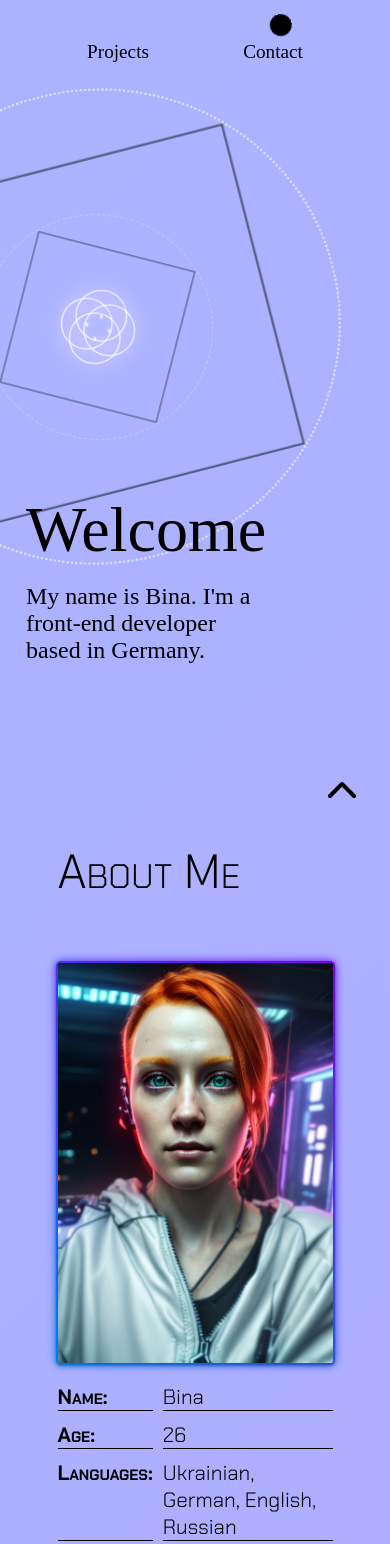
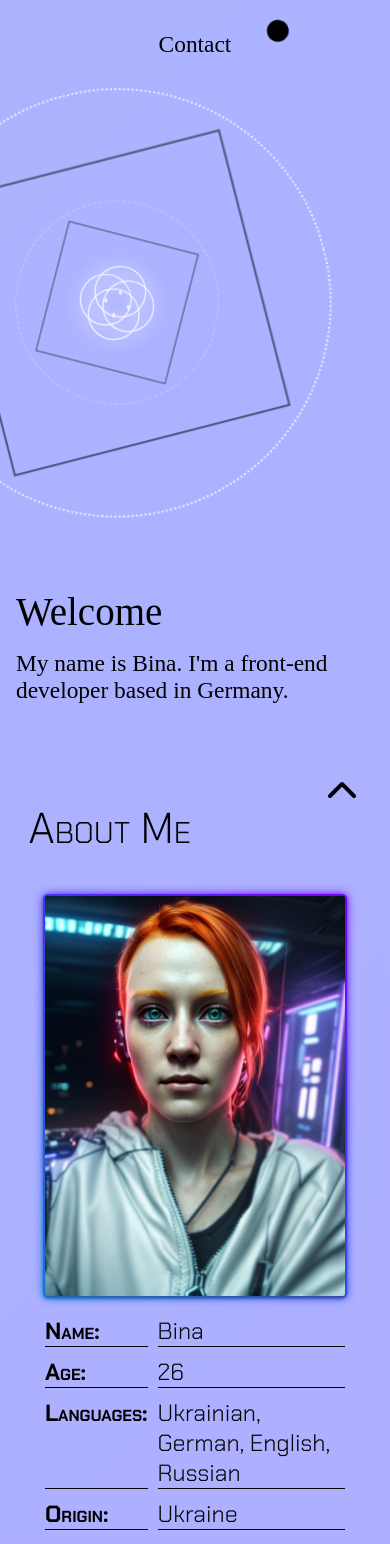
Before and after one commit to b-na/b-na.github.io, a React (Create React App) app: page / in a window 390 px wide. Shown: the part 84-1628 px from the top of the page. Built offline with nearby package versions, Linux system fonts and the light colour scheme; a web font is replaced by a local one.

Commit message:
optimisation for small screen

```diff
--- a/src/App.css
+++ b/src/App.css
@@ -14,7 +14,6 @@
 }
 * {
   box-sizing: border-box;
-  max-width: 100vw;
   scroll-behavior: smooth;
 }
 
@@ -37,6 +36,11 @@
   background-color: rgb(63, 63, 63);
 }
 
+@media screen and (max-width: 800px) {
+  *::-webkit-scrollbar {
+    display: none;
+  }
+}
 html {
   width: 100vw;
   overflow-x: hidden;
@@ -49,7 +53,7 @@ p, h2 {
 
 h2 {
   font-variant: small-caps;
-  font-size: 3rem;
+  font-size: 2.7rem;
 }
 
 a, #switch {
@@ -110,19 +114,21 @@ body #switch:hover {
   height: -moz-max-content;
   height: max-content;
   width: 100%;
+  max-width: 100vw;
   display: flex;
   flex-direction: column;
   justify-content: space-between;
   align-items: flex-start;
   padding-bottom: 40px;
-  overflow-x: hidden;
 }
 #welcome #lines {
   position: absolute;
   top: 25%;
   right: 25%;
-  width: 400px;
-  height: 400px;
+  width: 90vw;
+  height: 90vw;
+  max-width: 400px;
+  max-height: 400px;
   border-radius: 50%;
   transform-origin: center center;
   z-index: -1;
@@ -265,7 +271,7 @@ body #switch:hover {
   height: max-content;
   flex-direction: row;
   flex-wrap: wrap;
-  padding: 40px;
+  padding: 40px 0;
   justify-content: space-around;
   animation: slide-down 1s ease;
 }
@@ -279,9 +285,9 @@ body #switch:hover {
 }
 #welcome #nav-bar a {
   position: relative;
-  margin: 0 20px;
-  padding: 20px;
-  font-size: 1.2rem;
+  margin: 0;
+  padding: 15px;
+  font-size: 1.5rem;
   color: black;
   font-family: "Chelsea Market", cursive;
   border-radius: 8px;
@@ -319,14 +325,12 @@ body #switch:hover {
 }
 #welcome #text-container {
   width: 70%;
-  min-width: -moz-min-content;
-  min-width: min-content;
   max-width: 100%;
   height: -moz-max-content;
   height: max-content;
   background-color: rgba(255, 255, 255, 0);
   border-radius: 5px;
-  padding: 10px;
+  padding: 10px 0;
   animation: slide-right 1s ease;
 }
 @keyframes slide-right {
@@ -338,7 +342,9 @@ body #switch:hover {
   }
 }
 #welcome #text-container .text {
-  width: 100%;
+  max-width: 100%;
+  width: -moz-max-content;
+  width: max-content;
   height: -moz-max-content;
   height: max-content;
   border-radius: 5px;
@@ -349,12 +355,31 @@ body #switch:hover {
   font-size: 4rem;
   font-weight: 100;
   font-family: "Chelsea Market", cursive;
+  max-width: 95vw;
 }
 #welcome #text-container p {
   margin: 1rem;
   font-size: 1.5rem;
   font-weight: 100;
   font-family: "Chelsea Market", cursive;
+  max-width: 95vw;
+}
+@media screen and (max-width: 400px) {
+  #welcome {
+    padding: 0;
+  }
+  #welcome #nav-bar a {
+    font-size: 6vw;
+  }
+  #welcome #text-container {
+    width: 100%;
+  }
+  #welcome #text-container h1 {
+    font-size: 10vw;
+  }
+  #welcome #text-container p {
+    font-size: 6vw;
+  }
 }
 
 #about {
@@ -362,11 +387,11 @@ body #switch:hover {
   height: -moz-max-content;
   height: max-content;
   min-height: 100vh;
-  padding: 20px;
+  padding: 20px 10px;
   display: flex;
   align-items: flex-start;
   justify-content: center;
-  font-size: 1.3rem;
+  font-size: 1.4rem;
 }
 #about #about-container {
   width: 90%;
@@ -377,15 +402,16 @@ body #switch:hover {
   flex-direction: row-reverse;
   justify-content: space-around;
   align-items: center;
-  padding: 20px;
   margin: 0;
   gap: 20px;
 }
 #about #about-container h2 {
   width: 100%;
+  margin: 20px 0;
 }
 #about #about-container #profile {
-  width: 300px;
+  width: 100%;
+  max-width: 300px;
   display: flex;
   flex-direction: column;
   align-items: center;
@@ -393,7 +419,7 @@ body #switch:hover {
   gap: 20px;
 }
 #about #about-container #profile #profile-container {
-  min-width: 200px;
+  max-width: 300px;
   display: grid;
   justify-content: center;
   grid-template-columns: 1fr 2fr;
@@ -447,13 +473,28 @@ body #switch:hover {
 }
 #about #about-container > p {
   width: 50%;
-  min-width: 300px;
   margin: 0;
   text-align: justify;
 }
+@media screen and (max-width: 706.6666666667px) {
+  #about #about-container > p {
+    width: 100%;
+    max-width: 300px;
+  }
+}
+@media screen and (max-width: 400px) {
+  #about #about-container {
+    font-size: 6vw;
+  }
+}
+@media screen and (min-height: 1000px) and (min-width: 750px) {
+  #about {
+    align-items: center;
+  }
+}
 
 #tools {
-  padding: 20px;
+  padding: 20px 10px;
   width: 100%;
   height: -moz-max-content;
   height: max-content;
@@ -466,7 +507,7 @@ body #switch:hover {
   position: relative;
   display: flex;
   flex-direction: column;
-  padding: 30px 40px;
+  padding: 20px 20px;
   gap: 30px;
 }
 #tools #tools-container h2 {
@@ -475,7 +516,7 @@ body #switch:hover {
   width: max-content;
 }
 #tools #tools-container p {
-  font-size: 1rem;
+  font-size: 1.3rem;
 }
 #tools #tools-container #tool-list {
   display: flex;
@@ -539,13 +580,19 @@ body #switch:hover {
   border-right: 1px solid black;
   z-index: -1;
 }
+@media screen and (min-height: 1000px) and (min-width: 750px) {
+  #tools {
+    align-items: center;
+    padding: 10px 40px;
+  }
+}
 
 #projects {
   width: 100%;
   height: -moz-max-content;
   height: max-content;
   min-height: 100vh;
-  padding: 20px;
+  padding: 20px 0;
   display: flex;
   align-items: center;
   justify-content: flex-start;
@@ -564,12 +611,13 @@ body #switch:hover {
   justify-content: center;
   flex-direction: row;
   flex-wrap: wrap;
-  padding: 20px;
+  padding: 20px 0;
   margin: 0;
   gap: 30px 40px;
 }
 #projects #projects-container h2 {
   width: 100%;
+  margin: 20px 10px;
 }
 #projects #projects-container .project {
   width: -moz-min-content;
@@ -578,13 +626,15 @@ body #switch:hover {
   height: min-content;
   border-radius: 2px;
   border-radius: 5px;
-  padding: 20px 30px;
+  padding: 20px 0;
   text-align: center;
 }
 #projects #projects-container .project .link {
   position: relative;
-  width: 300px;
-  height: 300px;
+  width: 90vw;
+  height: 90vw;
+  max-width: 300px;
+  max-height: 300px;
   z-index: 5;
   transition: scale 0.3s ease;
 }
@@ -647,19 +697,26 @@ body #switch:hover {
   bottom: -2px;
   box-shadow: rgba(60, 64, 67, 0.3) 0px 1px 2px 0px, rgba(60, 64, 67, 0.15) 0px 1px 3px 1px;
 }
+@media screen and (min-height: 1000px) and (min-width: 750px) {
+  #projects {
+    justify-content: center;
+  }
+}
 
 #contact {
   width: 100%;
+  padding: 30px 0;
   height: -moz-max-content;
   height: max-content;
   min-height: 50vh;
   display: flex;
   justify-content: center;
   align-items: center;
+  text-align: justify;
 }
 #contact #contact-container {
-  width: 600px;
-  max-width: 90%;
+  max-width: 600px;
+  width: 90%;
   height: -moz-max-content;
   height: max-content;
   background-color: white;
@@ -669,17 +726,25 @@ body #switch:hover {
   padding: 40px;
   align-items: center;
   justify-content: center;
-  font-size: 1.5rem;
   box-shadow: rgba(60, 64, 67, 0.3) 0px 1px 2px 0px, rgba(60, 64, 67, 0.15) 0px 1px 3px 1px;
 }
 #contact #contact-container p {
   width: 100%;
+  font-size: 1.4rem;
 }
 #contact #contact-container a {
-  font-size: 2rem;
+  font-size: 2.3rem;
   margin: 20px;
   color: black;
   transition: all 0.3s ease;
+}
+@media screen and (max-width: 400px) {
+  #contact #contact-container p {
+    font-size: 6vw;
+  }
+  #contact #contact-container a {
+    font-size: 11vw;
+  }
 }
 #contact #contact-container #mail-icon:hover {
   color: #4f8cc5;
--- a/src/App.scss
+++ b/src/App.scss
@@ -1,3 +1,5 @@
+$shadow: rgba(60, 64, 67, 0.3) 0px 1px 2px 0px, rgba(60, 64, 67, 0.15) 0px 1px 3px 1px;
+
 @property --rotate {
     syntax: '<angle>';
     inherits: false;
@@ -15,13 +17,11 @@
     }
 }
 
-$shadow: rgba(60, 64, 67, 0.3) 0px 1px 2px 0px, rgba(60, 64, 67, 0.15) 0px 1px 3px 1px;
-
 * {
     box-sizing: border-box;
-    max-width: 100vw;
     scroll-behavior: smooth;
 }
+
 
 *::-webkit-scrollbar{
     height: 7px;
@@ -42,6 +42,10 @@ $shadow: rgba(60, 64, 67, 0.3) 0px 1px 2px 0px, rgba(60, 64, 67, 0.15) 0px 1px 3
   background-color: rgb(63, 63, 63);
 }
 
+@media screen and (max-width: 800px) {
+    *::-webkit-scrollbar{display: none};
+}
+
 html {
     width: 100vw;
     overflow-x: hidden;
@@ -54,7 +58,7 @@ p, h2 {
 
 h2 {
     font-variant: small-caps;
-    font-size: 3rem;
+    font-size: 2.7rem;
 }
 
 a, #switch{
@@ -120,19 +124,21 @@ body {
     min-height: 100vh;
     height: max-content;
     width: 100%;
+    max-width: 100vw;
     display: flex;
     flex-direction: column;
     justify-content: space-between;
     align-items: flex-start;
     padding-bottom: 40px;
-    overflow-x: hidden;
 
     #lines {
         position: absolute;
         top: 25%;
         right: 25%;
-        width: 400px;
-        height: 400px;
+        width: 90vw;
+        height: 90vw;
+        max-width: 400px;
+        max-height: 400px;
         border-radius: 50%;
         transform-origin: center center;
         z-index: -1;
@@ -291,7 +297,7 @@ body {
         height: max-content;
         flex-direction: row;
         flex-wrap: wrap;
-        padding: 40px;
+        padding: 40px 0;
         justify-content: space-around;
         animation: slide-down 1s ease;
 
@@ -306,9 +312,9 @@ body {
 
         a {
             position: relative;
-            margin: 0 20px;
-            padding: 20px;
-            font-size: 1.2rem;
+            margin: 0;
+            padding: 15px;
+            font-size: 1.5rem;
             color: black;
             font-family: 'Chelsea Market', cursive;
             border-radius: 8px;
@@ -353,12 +359,11 @@ body {
 
     #text-container {
         width: 70%;
-        min-width: min-content;
         max-width: 100%;
         height: max-content;
         background-color: rgba(255, 255, 255, 0.0);
         border-radius: 5px;
-        padding: 10px;
+        padding: 10px 0;
         animation: slide-right 1s ease;
 
         @keyframes slide-right {
@@ -371,7 +376,8 @@ body {
         }
 
         .text {
-            width: 100%;
+            max-width: 100%;
+            width: max-content;
             height: max-content;
             border-radius: 5px;
             padding: 30px 0;
@@ -382,6 +388,7 @@ body {
             font-size: 4rem;
             font-weight: 100;
             font-family: 'Chelsea Market', cursive;
+            max-width: 95vw;
         }
 
         p {
@@ -389,8 +396,17 @@ body {
             font-size: 1.5rem;
             font-weight: 100;
             font-family: 'Chelsea Market', cursive;
+            max-width: 95vw;
         }
 
+    }
+
+    @media screen and (max-width: 400px){
+        padding: 0;
+        #nav-bar a {font-size: 6vw;}
+        #text-container {width: 100%;}
+        #text-container h1 {font-size: 10vw;}
+        #text-container p {font-size: 6vw;}
     }
 }
 
@@ -398,11 +414,11 @@ body {
     width: 100%;
     height: max-content;
     min-height: 100vh;
-    padding: 20px;
+    padding: 20px 10px;
     display: flex;
     align-items: flex-start;
     justify-content: center;
-    font-size: 1.3rem;
+    font-size: 1.4rem;
 
     #about-container {
         width: 90%;
@@ -412,16 +428,17 @@ body {
         flex-direction: row-reverse;
         justify-content: space-around;
         align-items: center;
-        padding: 20px;
         margin: 0;
         gap: 20px;
 
         h2 {
             width: 100%;
+            margin: 20px 0;
         }
 
         #profile {
-            width: 300px;
+            width: 100%;
+            max-width: 300px;
             display: flex;
             flex-direction: column;
             align-items: center;
@@ -429,7 +446,7 @@ body {
             gap: 20px;
 
             #profile-container {
-                min-width: 200px;
+                max-width: 300px;
                 display: grid;
                 justify-content: center;
                 grid-template-columns: 1fr 2fr;
@@ -490,16 +507,27 @@ body {
 
         >p {
             width: 50%;
-            min-width: 300px;
             margin: 0;
             text-align: justify;
         }
 
+        @media screen and (max-width: calc((600 / 90) * 100px + 40px)) {
+            >p {width: 100%; max-width: 300px;}
+        }
+
+        @media screen and (max-width: 400px){
+            font-size: 6vw;
+        }
+
+    }
+
+    @media screen and (min-height: 1000px) and (min-width: 750px) {
+        align-items: center;
     }
 }
 
 #tools {
-    padding: 20px;
+    padding: 20px 10px;
     width: 100%;
     height: max-content;
     min-height: 100vh;
@@ -511,7 +539,7 @@ body {
         position: relative;
         display: flex;
         flex-direction: column;
-        padding: 30px 40px;
+        padding: 20px 20px;
         gap: 30px;
 
         h2 {
@@ -520,7 +548,7 @@ body {
         }
 
         p {
-            font-size: 1rem;
+            font-size: 1.3rem;
         }
 
         #tool-list {
@@ -599,13 +627,18 @@ body {
         border-right: 1px solid black;
         z-index: -1;
     }
+
+    @media screen and (min-height: 1000px) and (min-width: 750px) {
+        align-items: center;
+        padding: 10px 40px;
+    }
 }
 
 #projects {
     width: 100%;
     height: max-content;
     min-height: 100vh;
-    padding: 20px;
+    padding: 20px 0;
     display: flex;
     align-items: center;
     justify-content: flex-start;
@@ -622,12 +655,13 @@ body {
         justify-content: center;
         flex-direction: row;
         flex-wrap: wrap;
-        padding: 20px;
+        padding: 20px 0;
         margin: 0;
         gap: 30px 40px;
 
         h2 {
             width: 100%;
+            margin: 20px 10px;
         }
 
         .project {
@@ -635,13 +669,15 @@ body {
             height: min-content;
             border-radius: 2px;
             border-radius: 5px;
-            padding: 20px 30px;
+            padding: 20px 0;
             text-align: center;
 
             .link {
                 position: relative;
-                width: 300px;
-                height: 300px;
+                width: 90vw;
+                height: 90vw;
+                max-width: 300px;
+                max-height: 300px;
                 z-index: 5;
                 transition: scale 0.3s ease;
 
@@ -717,19 +753,26 @@ body {
         bottom: -2px;
         box-shadow: $shadow;
     }
+
+
+    @media screen and (min-height: 1000px) and (min-width: 750px) {
+        justify-content: center;
+    }
 }
 
 #contact {
     width: 100%;
+    padding: 30px 0;
     height: max-content;
     min-height: 50vh;
     display: flex;
     justify-content: center;
     align-items: center;
+    text-align: justify;
 
     #contact-container {
-        width: 600px;
-        max-width: 90%;
+        max-width: 600px;
+        width: 90%;
         height: max-content;
         background-color: white;
         display: flex;
@@ -738,18 +781,28 @@ body {
         padding: 40px;
         align-items: center;
         justify-content: center;
-        font-size: 1.5rem;
         box-shadow: $shadow;
 
         p {
             width: 100%;
+            font-size: 1.4rem;
         }
 
         a{
-            font-size: 2rem;
+            font-size: 2.3rem;
             margin: 20px;
             color: black;
             transition: all 0.3s ease;
+        }
+
+        @media screen and (max-width: 400px){
+            p {
+                font-size: 6vw;
+            }
+
+            a {
+                font-size: 11vw;
+            }
         }
 
         #mail-icon:hover {
```
Also changed, not shown: 1 other file (tests, documents, lock files or other folders).
